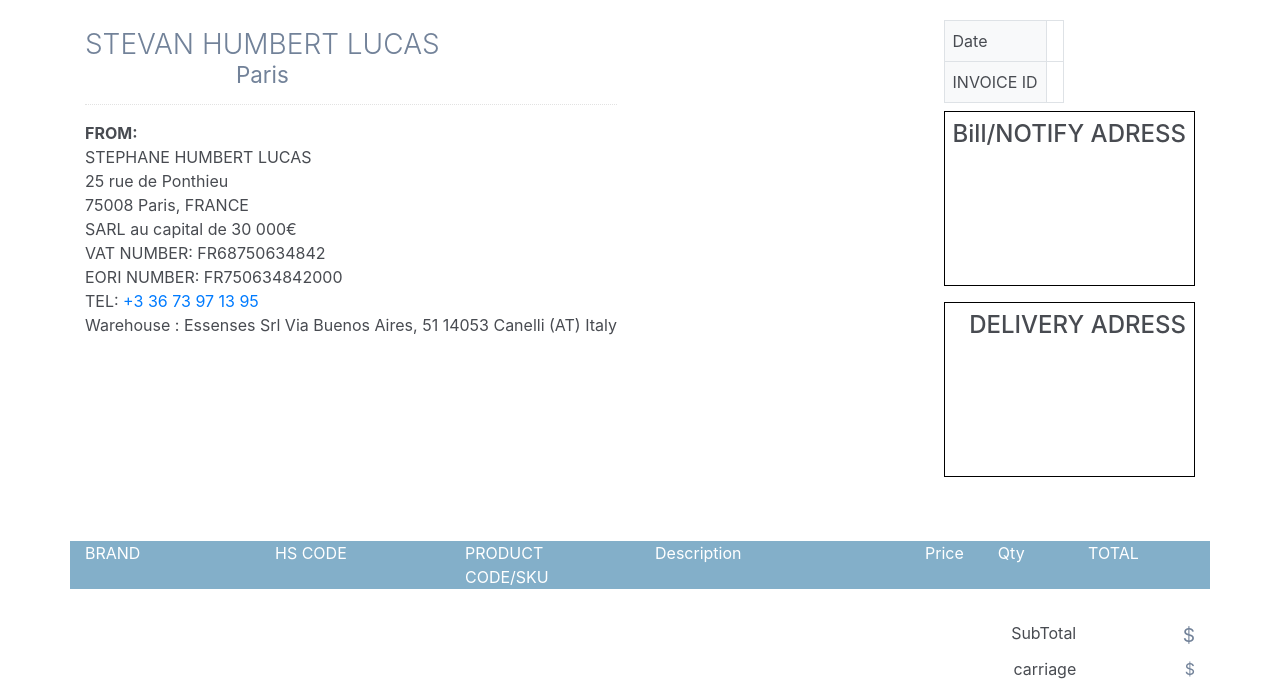
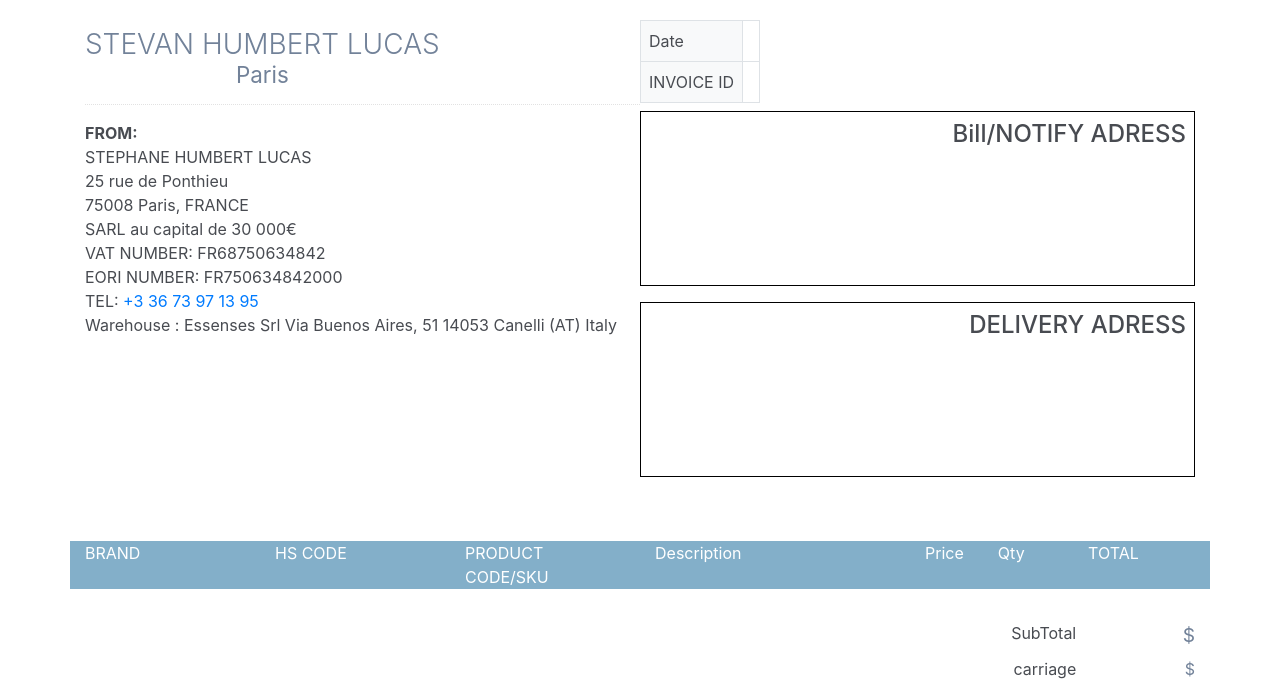
Before and after one commit to omarenis/stephane_hambert_invoice, a Flask app: template templates/invoice.html in a window 1280 px wide. Shown: the top 683 px of the page. Run offline with Flask 2, Linux system fonts and the light colour scheme; the template is opened without the code that fills it, so the values that code supplies are empty; some libraries are stand-ins or nearby versions.

Commit message:
fixing the issue

```diff
--- a/templates/invoice.html
+++ b/templates/invoice.html
@@ -76,7 +76,7 @@
 <link href="https://maxcdn.bootstrapcdn.com/font-awesome/4.7.0/css/font-awesome.min.css" rel="stylesheet"/>
 <div class="page-content container">
     <div class="d-flex justify-content-between">
-        <div class="d-block">
+        <div class="d-block w-50">
             <div class="page-header text-blue-d2">
                 <h1 class="page-title text-secondary-d1 text-center">
                     STEVAN HUMBERT LUCAS<br>
@@ -99,7 +99,7 @@
                 Warehouse : Essenses Srl Via Buenos Aires, 51 14053 Canelli (AT) Italy<br>
             </address>
         </div>
-        <div class="d-block">
+        <div class="d-block w-50">
             <table clsss="mb-2 mt-2 table w-25 table-bordered border-primary">
                 <tbody class="table-bordered">
                 <tr>
```
Also changed, not shown: 1 other file.
